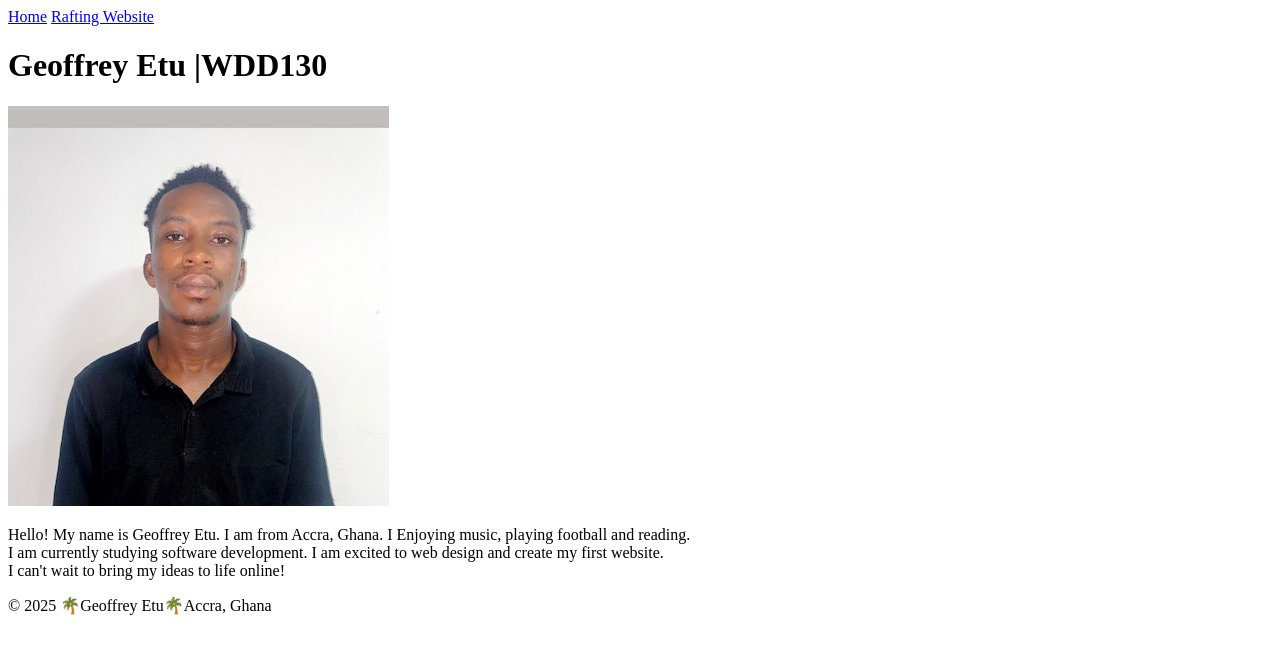
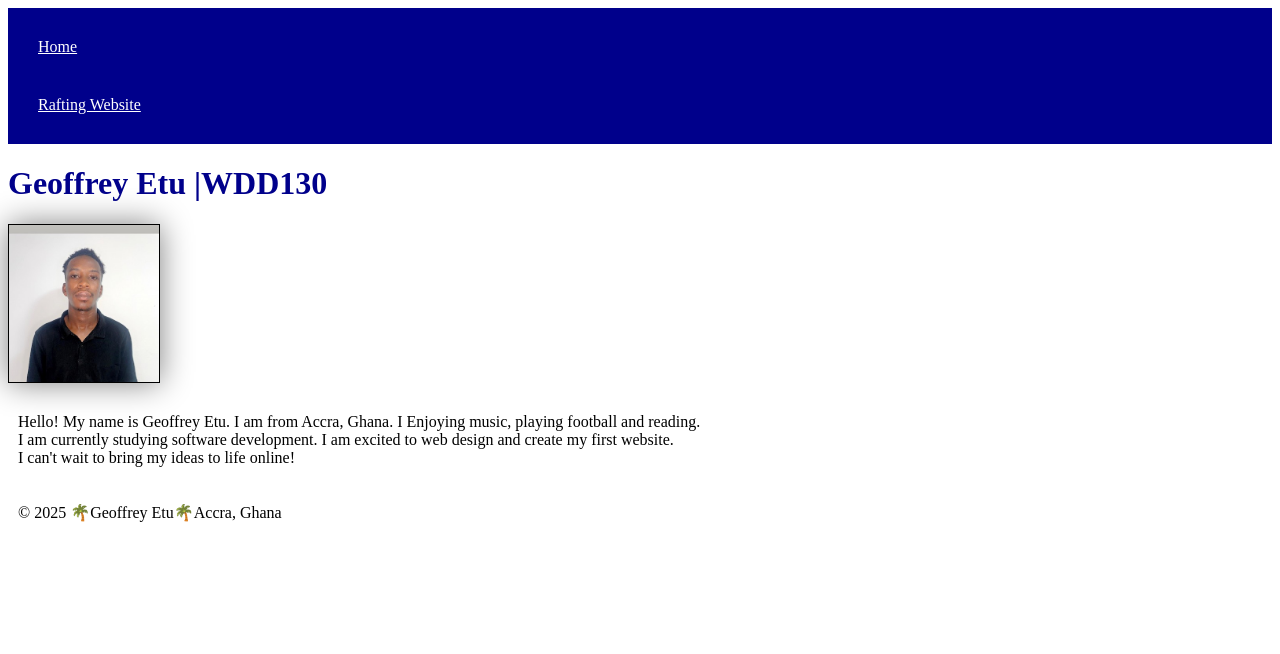
Before and after one commit to Ekg23/wdd130, a plain HTML site: page index.html in a window 1280 px wide. Drawn offline with Linux system fonts and the light colour scheme.

Commit message:
added styles to my page

```diff
--- a/index.html
+++ b/index.html
@@ -4,6 +4,7 @@
         <meta charset="utf-8">
         <meta name="viewport" content="width=device-width,initial-scale=1.0">
         <title>Geoffrey Etu | WDD130</title>
+        <link rel="stylesheet" href="styles/styles.css">
     </head>
 
     <body>
--- /dev/null
+++ b/styles/styles.css
@@ -0,0 +1,25 @@
+nav {
+    background-color:  darkblue;
+    padding: 10px;
+}
+
+nav a {
+    color: white;
+    display: block;
+    padding: 20px;
+}
+
+h1 {
+    color: darkblue;
+}
+
+img {
+    width: 150px;
+    height: auto;
+    border: 1px solid black;
+    box-shadow: 0 0 30px gray;
+}
+
+p {
+    padding: 10px;
+}
```
